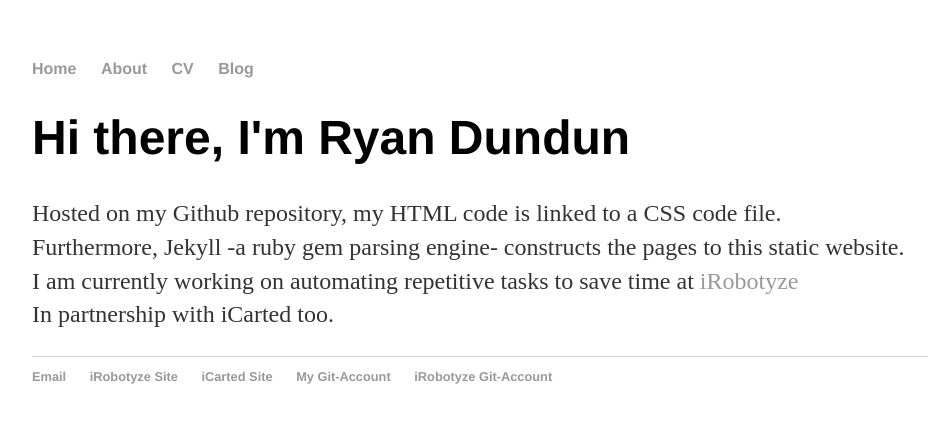
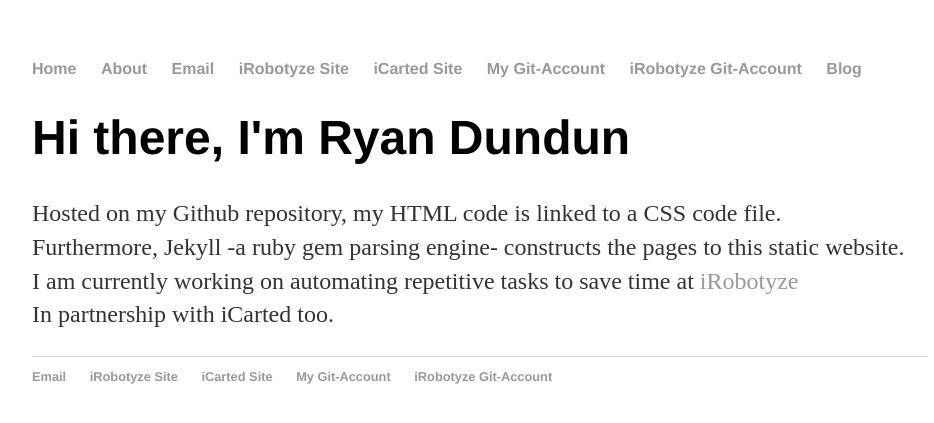
Before and after one commit to ryandundun/backup-Website, a Jekyll site: the page built from index.html, in a window 1280 px wide. Shown: the top 423 px of the page, without its empty margins (160-1094 px from the left). Built offline with Jekyll 4.4.1, drawn with Linux system fonts in a browser that asks for light colours.

Commit message:
Update default.html

```diff
--- a/_layouts/default.html
+++ b/_layouts/default.html
@@ -10,7 +10,12 @@
     		<ul>
         		<li><a href="/">Home</a></li>
 	        	<li><a href="/about">About</a></li>
-        		<li><a href="/cv">CV</a></li>
+			<li><a href="mailto:dundun@wisc.edu">Email</a></li>
+			<li><a href="https://irobotyze.github.io">iRobotyze Site</a></li>
+			<li><a href="https://icarts.shop">iCarted Site</a></li>
+			<li><a href="https://github.com/ryandundun">My Git-Account</a></li>
+			<li><a href="https://github.com/iRobotyze">iRobotyze Git-Account</a></li>
+
         		<li><a href="/blog">Blog</a></li>
     		</ul>
 		</nav>
```
